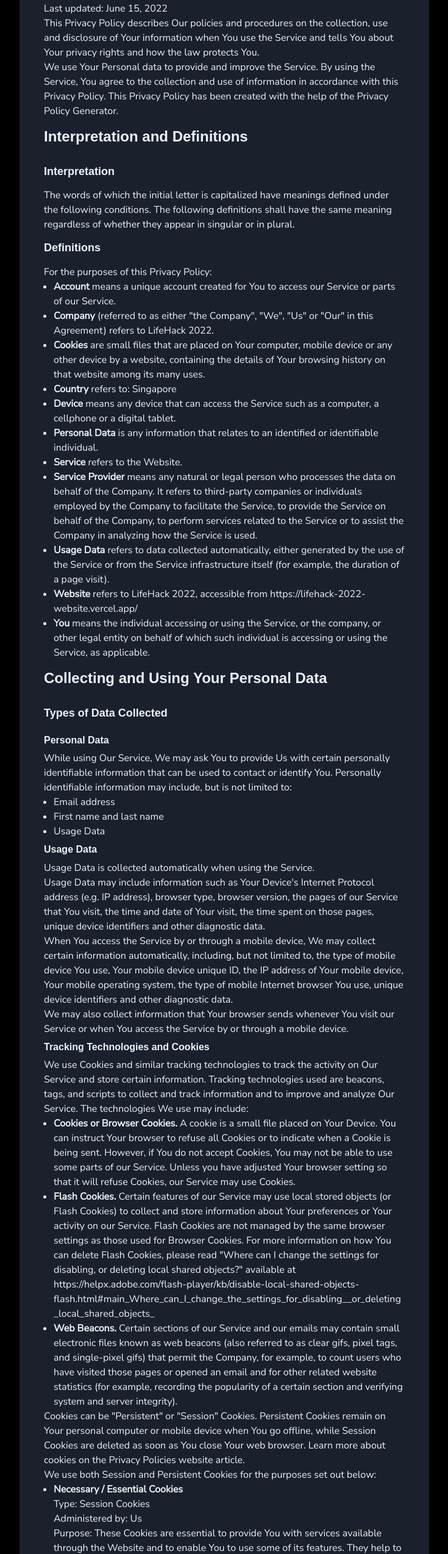
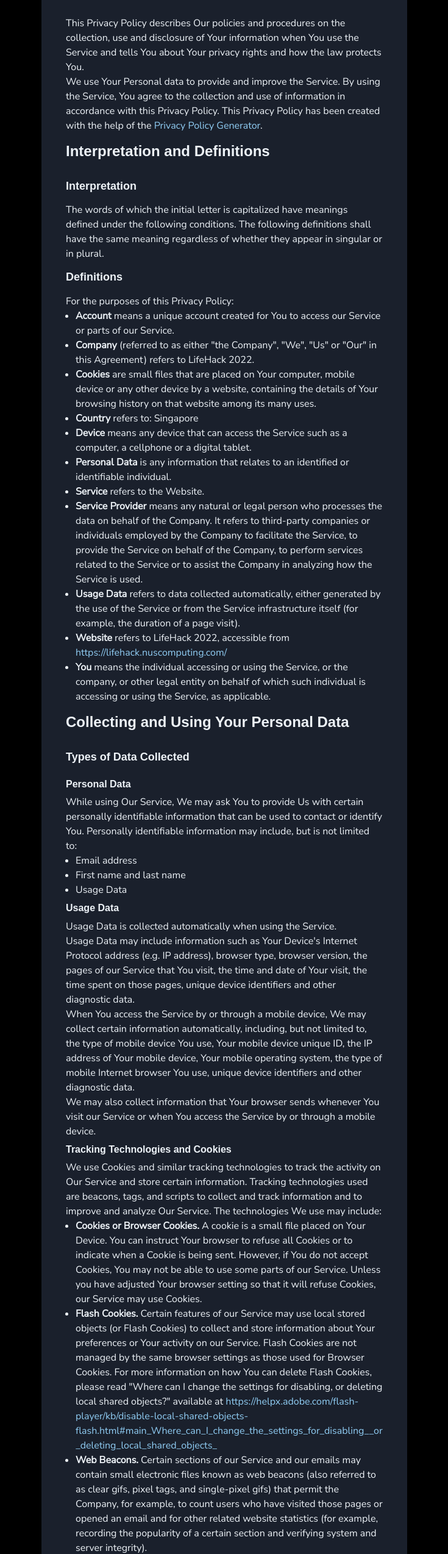
Before and after one commit to marcuspang/LifeHack-2022-Website, a Next.js app: page /privacy in a window 1280 px wide. Shown: the part 203-2751 px from the top of the page at 61% size, without its empty margins (272-1007 px from the left). Built offline with nearby package versions, Linux system fonts and the light colour scheme; no server answers; a web font is replaced by a local one.

Commit message:
Update privacy page

```diff
--- a/src/pages/privacy.tsx
+++ b/src/pages/privacy.tsx
@@ -1,12 +1,15 @@
-import { Container, Heading, ListItem, Text, UnorderedList } from '@chakra-ui/react';
+import { Box, Container, Heading, Link, ListItem, Text, UnorderedList } from '@chakra-ui/react';
+import NextLink from 'next/link';
 
 const PrivacyPolicy = () => {
   return (
-    <Container maxW={['2xl']} bg="gray.800" rounded="md" my={10} mx="auto" p={10}>
+    <Container maxW={['2xl']} my={10} mx="auto">
+      <Box bg="gray.800" rounded="md" py={4} px={10} mx={5}>
         <Heading as="h2" pt={4} pb={4} fontSize="2xl">
           Privacy Policy
         </Heading>
         <Text>Last updated: June 15, 2022</Text>
+        <br />
         <Text>
           This Privacy Policy describes Our policies and procedures on the collection, use and
           disclosure of Your information when You use the Service and tells You about Your privacy
@@ -14,15 +17,13 @@ const PrivacyPolicy = () => {
         </Text>
         <Text>
           We use Your Personal data to provide and improve the Service. By using the Service, You
-        agree to the collection and use of information in accordance with this Privacy Policy. This
-        Privacy Policy has been created with the help of the{' '}
-        <a
-          href="https://www.privacypolicies.com/privacy-policy-generator/"
-          target="_blank"
-          rel="noreferrer"
-        >
+          agree to the collection and use of information in accordance with this Privacy Policy.
+          This Privacy Policy has been created with the help of the{' '}
+          <NextLink href="https://www.privacypolicies.com/privacy-policy-generator/" passHref>
+            <Link color="blue.200" target="_blank" rel="noreferrer">
               Privacy Policy Generator
-        </a>
+            </Link>
+          </NextLink>
           .
         </Text>
         <Heading as="h2" pt={4} pb={4} fontSize="2xl">
@@ -43,21 +44,22 @@ const PrivacyPolicy = () => {
         <UnorderedList>
           <ListItem>
             <Text>
-            <strong>Account</strong> means a unique account created for You to access our Service or
-            parts of our Service.
+              <strong>Account</strong> means a unique account created for You to access our Service
+              or parts of our Service.
             </Text>
           </ListItem>
           <ListItem>
             <Text>
-            <strong>Company</strong> (referred to as either &quot;the Company&quot;, &quot;We&quot;,
-            &quot;Us&quot; or &quot;Our&quot; in this Agreement) refers to LifeHack 2022.
+              <strong>Company</strong> (referred to as either &quot;the Company&quot;,
+              &quot;We&quot;, &quot;Us&quot; or &quot;Our&quot; in this Agreement) refers to
+              LifeHack 2022.
             </Text>
           </ListItem>
           <ListItem>
             <Text>
-            <strong>Cookies</strong> are small files that are placed on Your computer, mobile device
-            or any other device by a website, containing the details of Your browsing history on
-            that website among its many uses.
+              <strong>Cookies</strong> are small files that are placed on Your computer, mobile
+              device or any other device by a website, containing the details of Your browsing
+              history on that website among its many uses.
             </Text>
           </ListItem>
           <ListItem>
@@ -67,8 +69,8 @@ const PrivacyPolicy = () => {
           </ListItem>
           <ListItem>
             <Text>
-            <strong>Device</strong> means any device that can access the Service such as a computer,
-            a cellphone or a digital tablet.
+              <strong>Device</strong> means any device that can access the Service such as a
+              computer, a cellphone or a digital tablet.
             </Text>
           </ListItem>
           <ListItem>
@@ -93,28 +95,26 @@ const PrivacyPolicy = () => {
           </ListItem>
           <ListItem>
             <Text>
-            <strong>Usage Data</strong> refers to data collected automatically, either generated by
-            the use of the Service or from the Service infrastructure itself (for example, the
+              <strong>Usage Data</strong> refers to data collected automatically, either generated
+              by the use of the Service or from the Service infrastructure itself (for example, the
               duration of a page visit).
             </Text>
           </ListItem>
           <ListItem>
             <Text>
               <strong>Website</strong> refers to LifeHack 2022, accessible from{' '}
-            <a
-              href="https://lifehack-2022-website.vercel.app/"
-              rel="external nofollow noopener noreferrer"
-              target="_blank"
-            >
-              https://lifehack-2022-website.vercel.app/
-            </a>
+              <NextLink href="https://lifehack.nuscomputing.com/" passHref>
+                <Link color="blue.200" target="_blank" rel="external nofollow noopener noreferrer">
+                  https://lifehack.nuscomputing.com/
+                </Link>
+              </NextLink>
             </Text>
           </ListItem>
           <ListItem>
             <Text>
               <strong>You</strong> means the individual accessing or using the Service, or the
-            company, or other legal entity on behalf of which such individual is accessing or using
-            the Service, as applicable.
+              company, or other legal entity on behalf of which such individual is accessing or
+              using the Service, as applicable.
             </Text>
           </ListItem>
         </UnorderedList>
@@ -129,8 +129,8 @@ const PrivacyPolicy = () => {
         </Heading>
         <Text>
           While using Our Service, We may ask You to provide Us with certain personally identifiable
-        information that can be used to contact or identify You. Personally identifiable information
-        may include, but is not limited to:
+          information that can be used to contact or identify You. Personally identifiable
+          information may include, but is not limited to:
         </Text>
         <UnorderedList>
           <ListItem>
@@ -155,10 +155,10 @@ const PrivacyPolicy = () => {
         </Text>
         <Text>
           When You access the Service by or through a mobile device, We may collect certain
-        information automatically, including, but not limited to, the type of mobile device You use,
-        Your mobile device unique ID, the IP address of Your mobile device, Your mobile operating
-        system, the type of mobile Internet browser You use, unique device identifiers and other
-        diagnostic data.
+          information automatically, including, but not limited to, the type of mobile device You
+          use, Your mobile device unique ID, the IP address of Your mobile device, Your mobile
+          operating system, the type of mobile Internet browser You use, unique device identifiers
+          and other diagnostic data.
         </Text>
         <Text>
           We may also collect information that Your browser sends whenever You visit our Service or
@@ -178,23 +178,24 @@ const PrivacyPolicy = () => {
             <strong>Cookies or Browser Cookies.</strong> A cookie is a small file placed on Your
             Device. You can instruct Your browser to refuse all Cookies or to indicate when a Cookie
             is being sent. However, if You do not accept Cookies, You may not be able to use some
-          parts of our Service. Unless you have adjusted Your browser setting so that it will refuse
-          Cookies, our Service may use Cookies.
+            parts of our Service. Unless you have adjusted Your browser setting so that it will
+            refuse Cookies, our Service may use Cookies.
           </ListItem>
           <ListItem>
             <strong>Flash Cookies.</strong> Certain features of our Service may use local stored
-          objects (or Flash Cookies) to collect and store information about Your preferences or Your
-          activity on our Service. Flash Cookies are not managed by the same browser settings as
-          those used for Browser Cookies. For more information on how You can delete Flash Cookies,
-          please read &quot;Where can I change the settings for disabling, or deleting local shared
-          objects?&quot; available at{' '}
-          <a
+            objects (or Flash Cookies) to collect and store information about Your preferences or
+            Your activity on our Service. Flash Cookies are not managed by the same browser settings
+            as those used for Browser Cookies. For more information on how You can delete Flash
+            Cookies, please read &quot;Where can I change the settings for disabling, or deleting
+            local shared objects?&quot; available at{' '}
+            <NextLink
               href="https://helpx.adobe.com/flash-player/kb/disable-local-shared-objects-flash.html#main_Where_can_I_change_the_settings_for_disabling__or_deleting_local_shared_objects_"
-            rel="external nofollow noopener noreferrer"
-            target="_blank"
+              passHref
             >
+              <Link color="blue.200" target="_blank">
                 https://helpx.adobe.com/flash-player/kb/disable-local-shared-objects-flash.html#main_Where_can_I_change_the_settings_for_disabling__or_deleting_local_shared_objects_
-          </a>
+              </Link>
+            </NextLink>
           </ListItem>
           <ListItem>
             <strong>Web Beacons.</strong> Certain sections of our Service and our emails may contain
@@ -207,15 +208,16 @@ const PrivacyPolicy = () => {
         </UnorderedList>
         <Text>
           Cookies can be &quot;Persistent&quot; or &quot;Session&quot; Cookies. Persistent Cookies
-        remain on Your personal computer or mobile device when You go offline, while Session Cookies
-        are deleted as soon as You close Your web browser. Learn more about cookies on the{' '}
-        <a
+          remain on Your personal computer or mobile device when You go offline, while Session
+          Cookies are deleted as soon as You close Your web browser. Learn more about cookies on the{' '}
+          <NextLink
             href="https://www.privacypolicies.com/blog/privacy-policy-template/#Use_Of_Cookies_Log_Files_And_Tracking"
-          target="_blank"
-          rel="noreferrer"
+            passHref
           >
-          Privacy Policies website
-        </a>{' '}
+            <Link color="blue.200" target="_blank" rel="noreferrer">
+              Privacy Policies website{' '}
+            </Link>
+          </NextLink>
           article.
         </Text>
         <Text>We use both Session and Persistent Cookies for the purposes set out below:</Text>
@@ -227,11 +229,11 @@ const PrivacyPolicy = () => {
             <Text>Type: Session Cookies</Text>
             <Text>Administered by: Us</Text>
             <Text>
-            Purpose: These Cookies are essential to provide You with services available through the
-            Website and to enable You to use some of its features. They help to authenticate users
-            and prevent fraudulent use of user accounts. Without these Cookies, the services that
-            You have asked for cannot be provided, and We only use these Cookies to provide You with
-            those services.
+              Purpose: These Cookies are essential to provide You with services available through
+              the Website and to enable You to use some of its features. They help to authenticate
+              users and prevent fraudulent use of user accounts. Without these Cookies, the services
+              that You have asked for cannot be provided, and We only use these Cookies to provide
+              You with those services.
             </Text>
           </ListItem>
           <ListItem>
@@ -270,15 +272,15 @@ const PrivacyPolicy = () => {
         <UnorderedList>
           <ListItem>
             <Text>
-            <strong>To provide and maintain our Service</strong>, including to monitor the usage of
-            our Service.
+              <strong>To provide and maintain our Service</strong>, including to monitor the usage
+              of our Service.
             </Text>
           </ListItem>
           <ListItem>
             <Text>
               <strong>To manage Your Account:</strong> to manage Your registration as a user of the
-            Service. The Personal Data You provide can give You access to different functionalities
-            of the Service that are available to You as a registered user.
+              Service. The Personal Data You provide can give You access to different
+              functionalities of the Service that are available to You as a registered user.
             </Text>
           </ListItem>
           <ListItem>
@@ -290,18 +292,18 @@ const PrivacyPolicy = () => {
           </ListItem>
           <ListItem>
             <Text>
-            <strong>To contact You:</strong> To contact You by email, telephone calls, SMS, or other
-            equivalent forms of electronic communication, such as a mobile application&apos;s push
-            notifications regarding updates or informative communications related to the
-            functionalities, products or contracted services, including the security updates, when
-            necessary or reasonable for their implementation.
+              <strong>To contact You:</strong> To contact You by email, telephone calls, SMS, or
+              other equivalent forms of electronic communication, such as a mobile
+              application&apos;s push notifications regarding updates or informative communications
+              related to the functionalities, products or contracted services, including the
+              security updates, when necessary or reasonable for their implementation.
             </Text>
           </ListItem>
           <ListItem>
             <Text>
-            <strong>To provide You</strong> with news, special offers and general information about
-            other goods, services and events which we offer that are similar to those that you have
-            already purchased or enquired about unless You have opted not to receive such
+              <strong>To provide You</strong> with news, special offers and general information
+              about other goods, services and events which we offer that are similar to those that
+              you have already purchased or enquired about unless You have opted not to receive such
               information.
             </Text>
           </ListItem>
@@ -313,10 +315,10 @@ const PrivacyPolicy = () => {
           <ListItem>
             <Text>
               <strong>For business transfers:</strong> We may use Your information to evaluate or
-            conduct a merger, divestiture, restructuring, reorganization, dissolution, or other sale
-            or transfer of some or all of Our assets, whether as a going concern or as part of
-            bankruptcy, liquidation, or similar proceeding, in which Personal Data held by Us about
-            our Service users is among the assets transferred.
+              conduct a merger, divestiture, restructuring, reorganization, dissolution, or other
+              sale or transfer of some or all of Our assets, whether as a going concern or as part
+              of bankruptcy, liquidation, or similar proceeding, in which Personal Data held by Us
+              about our Service users is among the assets transferred.
             </Text>
           </ListItem>
           <ListItem>
@@ -337,7 +339,8 @@ const PrivacyPolicy = () => {
           <ListItem>
             <strong>For business transfers:</strong> We may share or transfer Your personal
             information in connection with, or during negotiations of, any merger, sale of Company
-          assets, financing, or acquisition of all or a portion of Our business to another company.
+            assets, financing, or acquisition of all or a portion of Our business to another
+            company.
           </ListItem>
           <ListItem>
             <strong>With Affiliates:</strong> We may share Your information with Our affiliates, in
@@ -351,8 +354,8 @@ const PrivacyPolicy = () => {
           </ListItem>
           <ListItem>
             <strong>With other users:</strong> when You share personal information or otherwise
-          interact in the public areas with other users, such information may be viewed by all users
-          and may be publicly distributed outside.
+            interact in the public areas with other users, such information may be viewed by all
+            users and may be publicly distributed outside.
           </ListItem>
           <ListItem>
             <strong>With Your consent</strong>: We may disclose Your personal information for any
@@ -363,27 +366,27 @@ const PrivacyPolicy = () => {
           Retention of Your Personal Data
         </Heading>
         <Text>
-        The Company will retain Your Personal Data only for as long as is necessary for the purposes
-        set out in this Privacy Policy. We will retain and use Your Personal Data to the extent
-        necessary to comply with our legal obligations (for example, if we are required to retain
-        your data to comply with applicable laws), resolve disputes, and enforce our legal
+          The Company will retain Your Personal Data only for as long as is necessary for the
+          purposes set out in this Privacy Policy. We will retain and use Your Personal Data to the
+          extent necessary to comply with our legal obligations (for example, if we are required to
+          retain your data to comply with applicable laws), resolve disputes, and enforce our legal
           agreements and policies.
         </Text>
         <Text>
           The Company will also retain Usage Data for internal analysis purposes. Usage Data is
-        generally retained for a shorter period of time, except when this data is used to strengthen
-        the security or to improve the functionality of Our Service, or We are legally obligated to
-        retain this data for longer time periods.
+          generally retained for a shorter period of time, except when this data is used to
+          strengthen the security or to improve the functionality of Our Service, or We are legally
+          obligated to retain this data for longer time periods.
         </Text>
         <Heading as="h2" pt={4} pb={4} fontSize="lg">
           Transfer of Your Personal Data
         </Heading>
         <Text>
           Your information, including Personal Data, is processed at the Company&apos;s operating
-        offices and in any other places where the parties involved in the processing are located. It
-        means that this information may be transferred to — and maintained on — computers located
-        outside of Your state, province, country or other governmental jurisdiction where the data
-        protection laws may differ than those from Your jurisdiction.
+          offices and in any other places where the parties involved in the processing are located.
+          It means that this information may be transferred to — and maintained on — computers
+          located outside of Your state, province, country or other governmental jurisdiction where
+          the data protection laws may differ than those from Your jurisdiction.
         </Text>
         <Text>
           Your consent to this Privacy Policy followed by Your submission of such information
@@ -392,8 +395,8 @@ const PrivacyPolicy = () => {
         <Text>
           The Company will take all steps reasonably necessary to ensure that Your data is treated
           securely and in accordance with this Privacy Policy and no transfer of Your Personal Data
-        will take place to an organization or a country unless there are adequate controls in place
-        including the security of Your data and other personal information.
+          will take place to an organization or a country unless there are adequate controls in
+          place including the security of Your data and other personal information.
         </Text>
         <Heading as="h2" pt={4} pb={4} fontSize="lg">
           Disclosure of Your Personal Data
@@ -402,9 +405,9 @@ const PrivacyPolicy = () => {
           Business Transactions
         </Heading>
         <Text>
-        If the Company is involved in a merger, acquisition or asset sale, Your Personal Data may be
-        transferred. We will provide notice before Your Personal Data is transferred and becomes
-        subject to a different Privacy Policy.
+          If the Company is involved in a merger, acquisition or asset sale, Your Personal Data may
+          be transferred. We will provide notice before Your Personal Data is transferred and
+          becomes subject to a different Privacy Policy.
         </Text>
         <Heading as="h3" pt={2} pb={2} fontSize="md">
           Law enforcement
@@ -444,24 +447,24 @@ const PrivacyPolicy = () => {
         </Heading>
         <Text>
           Our Service does not address anyone under the age of 13. We do not knowingly collect
-        personally identifiable information from anyone under the age of 13. If You are a parent or
-        guardian and You are aware that Your child has provided Us with Personal Data, please
+          personally identifiable information from anyone under the age of 13. If You are a parent
+          or guardian and You are aware that Your child has provided Us with Personal Data, please
           contact Us. If We become aware that We have collected Personal Data from anyone under the
-        age of 13 without verification of parental consent, We take steps to remove that information
-        from Our servers.
+          age of 13 without verification of parental consent, We take steps to remove that
+          information from Our servers.
         </Text>
         <Text>
           If We need to rely on consent as a legal basis for processing Your information and Your
-        country requires consent from a parent, We may require Your parent&apos;s consent before We
-        collect and use that information.
+          country requires consent from a parent, We may require Your parent&apos;s consent before
+          We collect and use that information.
         </Text>
         <Heading as="h2" pt={4} pb={4} fontSize="2xl">
           Links to Other Websites
         </Heading>
         <Text>
-        Our Service may contain links to other websites that are not operated by Us. If You click on
-        a third party link, You will be directed to that third party&apos;s site. We strongly advise
-        You to review the Privacy Policy of every site You visit.
+          Our Service may contain links to other websites that are not operated by Us. If You click
+          on a third party link, You will be directed to that third party&apos;s site. We strongly
+          advise You to review the Privacy Policy of every site You visit.
         </Text>
         <Text>
           We have no control over and assume no responsibility for the content, privacy policies or
@@ -475,21 +478,27 @@ const PrivacyPolicy = () => {
           posting the new Privacy Policy on this page.
         </Text>
         <Text>
-        We will let You know via email and/or a prominent notice on Our Service, prior to the change
-        becoming effective and update the &quot;Last updated&quot; date at the top of this Privacy
-        Policy.
+          We will let You know via email and/or a prominent notice on Our Service, prior to the
+          change becoming effective and update the &quot;Last updated&quot; date at the top of this
+          Privacy Policy.
         </Text>
         <Text>
-        You are advised to review this Privacy Policy periodically for any changes. Changes to this
-        Privacy Policy are effective when they are posted on this page.
+          You are advised to review this Privacy Policy periodically for any changes. Changes to
+          this Privacy Policy are effective when they are posted on this page.
         </Text>
         <Heading as="h2" pt={4} pb={4} fontSize="2xl">
           Contact Us
         </Heading>
         <Text>If you have any questions about this Privacy Policy, You can contact us:</Text>
         <UnorderedList>
-        <ListItem>By email: lifehack@nuscomputing.com</ListItem>
+          <ListItem>
+            By email:{' '}
+            <NextLink href={'mailto:lifehack@nuscomputing.com'} passHref>
+              <Link color="blue.200">lifehack@nuscomputing.com</Link>
+            </NextLink>
+          </ListItem>
         </UnorderedList>
+      </Box>
     </Container>
   );
 };
```
Lines whose indentation alone changed are shown as unchanged.
